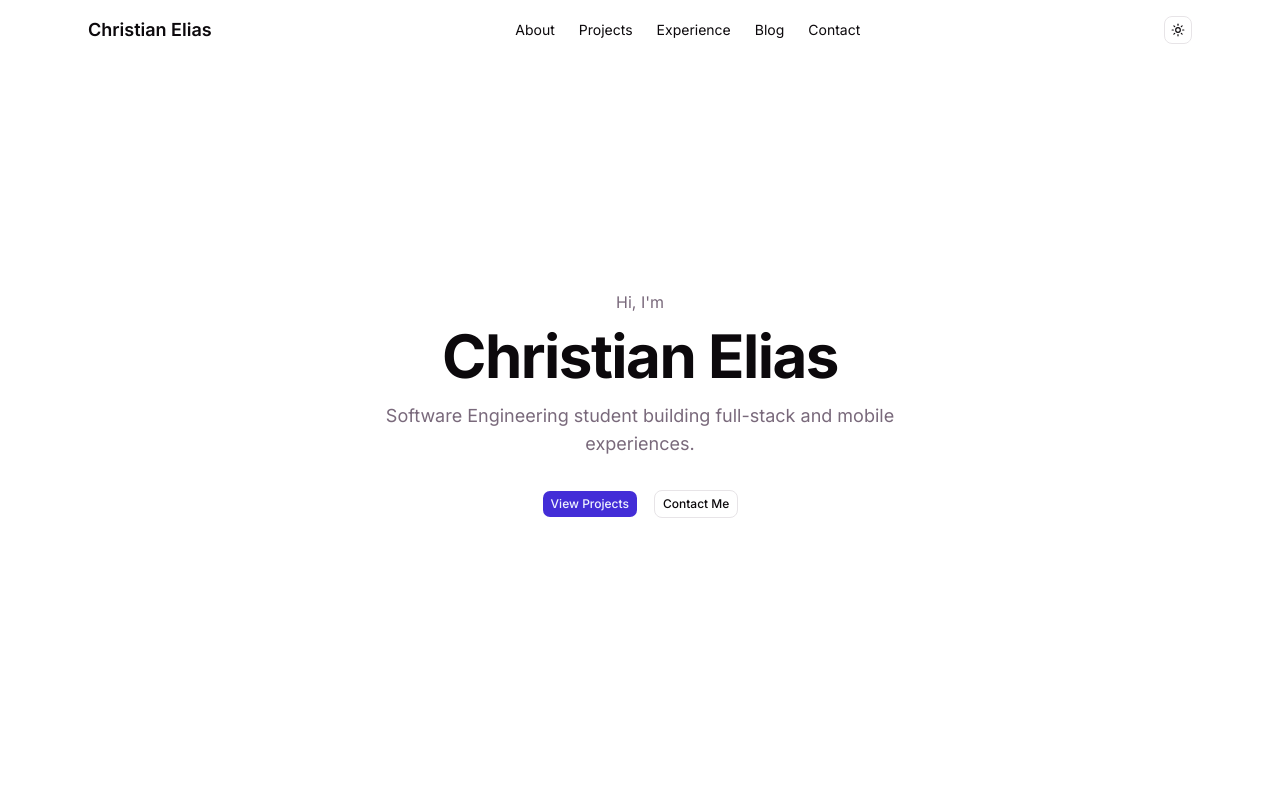
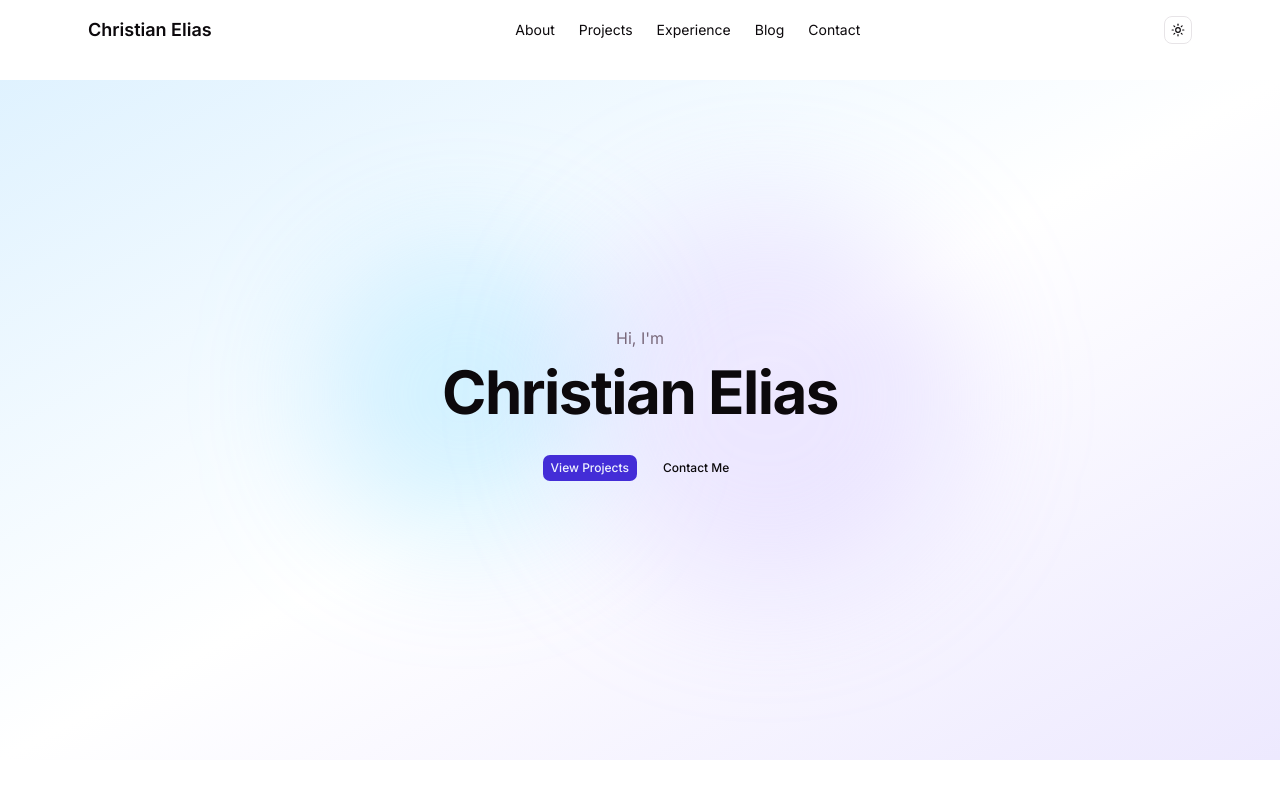
Before and after one commit to chr1133/My-Portfolio, a Next.js app: page / in a window 1280 px wide. Shown: the top 800 px of the page. Built offline with nearby package versions, Linux system fonts and the light colour scheme; no server answers; the database is empty.

Commit message:
feat: update Hero section with gradient background and improve profile display

```diff
--- a/components/sections/Hero.tsx
+++ b/components/sections/Hero.tsx
@@ -1,37 +1,37 @@
 import { prisma } from "@/lib/prisma";
 import { buttonVariants } from "@/components/ui/button";
 import { SiGithub } from "@icons-pack/react-simple-icons";
-import { Mail, SquareArrowOutUpRight } from "lucide-react";
+import { Mail, LinkIcon } from "lucide-react";
 import Link from "next/link";
 import { FadeIn } from "@/components/motion/FadeIn";
-import { cn } from "@/lib/utils";
 
 export async function Hero() {
   const profile = await prisma.profile.findFirst();
-  const profileWithExtras = profile as typeof profile & { headline?: string | null };
 
   return (
-    <section className="min-h-[85vh] flex flex-col justify-center items-center text-center px-6">
+    <section className="relative min-h-[85vh] flex flex-col justify-center items-center text-center px-6 overflow-hidden">
+      {/* Gradient background */}
+      <div className="absolute inset-0 -z-10">
+        <div className="absolute inset-0 bg-gradient-to-br from-sky-100 via-background to-violet-100 dark:from-sky-950/30 dark:via-background dark:to-violet-950/20" />
+        <div className="absolute top-1/4 left-1/4 w-72 h-72 bg-sky-300/30 dark:bg-sky-500/10 rounded-full blur-3xl" />
+        <div className="absolute bottom-1/4 right-1/4 w-96 h-96 bg-violet-300/30 dark:bg-violet-500/10 rounded-full blur-3xl" />
+      </div>
+
       <FadeIn>
         <p className="text-muted-foreground mb-3">Hi, I'm</p>
         <h1 className="text-4xl md:text-6xl font-bold tracking-tight mb-4">
           {profile?.name ?? "Christian Elias"}
         </h1>
         <p className="text-lg text-muted-foreground max-w-xl mb-8">
-          {profile?.bio ?? "Software Engineering student building full-stack and mobile experiences."}
+          {profile?.headline ?? profile?.bio}
         </p>
-        {profileWithExtras?.headline && (
-          <p className="text-lg text-muted-foreground max-w-xl mb-8">
-            {profileWithExtras.headline}
-          </p>
-        )}
       </FadeIn>
       <FadeIn delay={0.2}>
         <div className="flex gap-4 mb-8">
-          <Link href="#projects" className={cn(buttonVariants({ variant: "default" }))}>
+          <Link href="#projects" className={buttonVariants({ variant: "default" })}>
             View Projects
           </Link>
-          <Link href="#contact" className={cn(buttonVariants({ variant: "outline" }))}>
+          <Link href="#contact" className={buttonVariants({ variant: "outline" })}>
             Contact Me
           </Link>
         </div>
@@ -43,7 +43,7 @@ export async function Hero() {
           )}
           {profile?.linkedin && (
             <a href={profile.linkedin} target="_blank" rel="noreferrer">
-              <SquareArrowOutUpRight size={20} />
+              <LinkIcon className="w-5 h-5" />
             </a>
           )}
           {profile?.email && (
```
